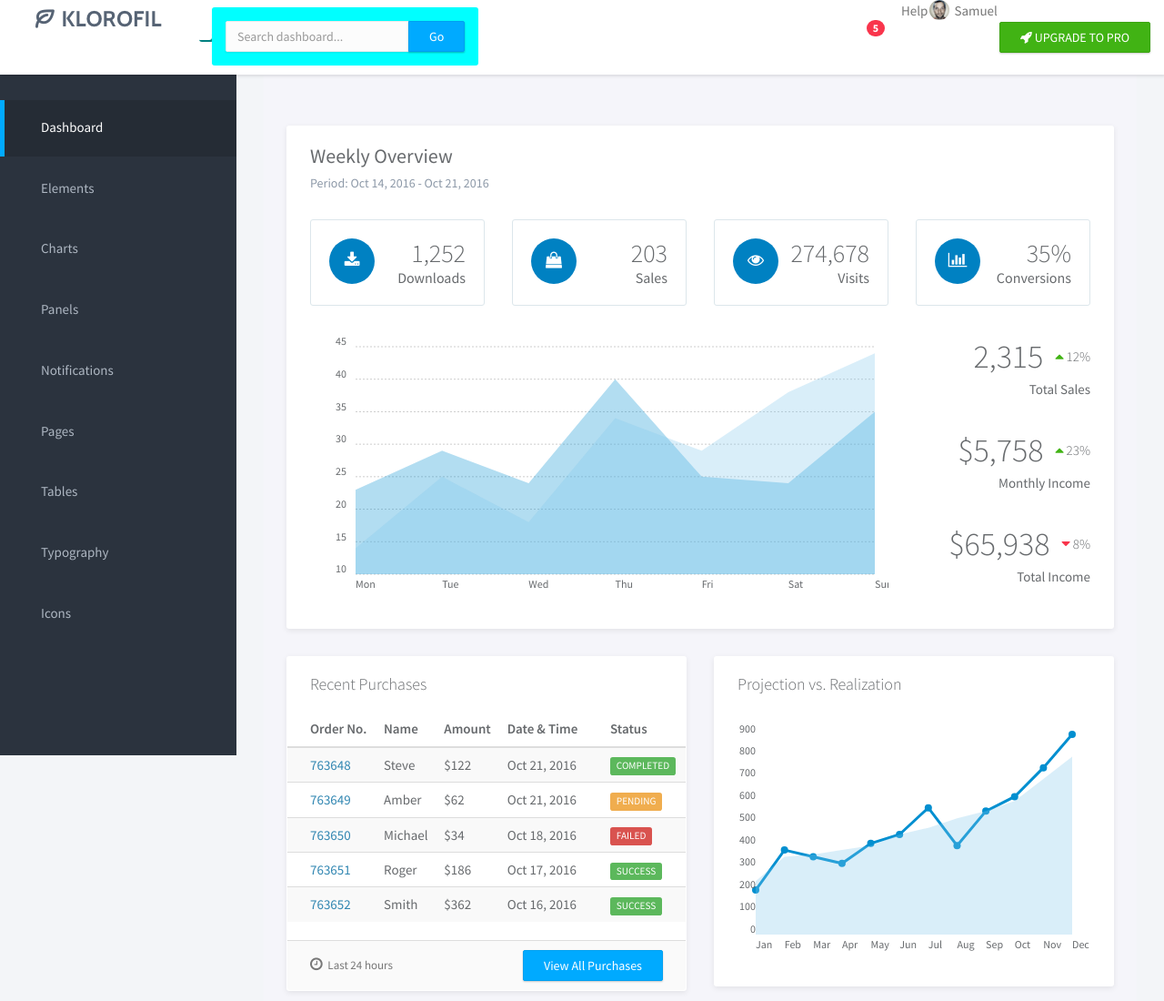
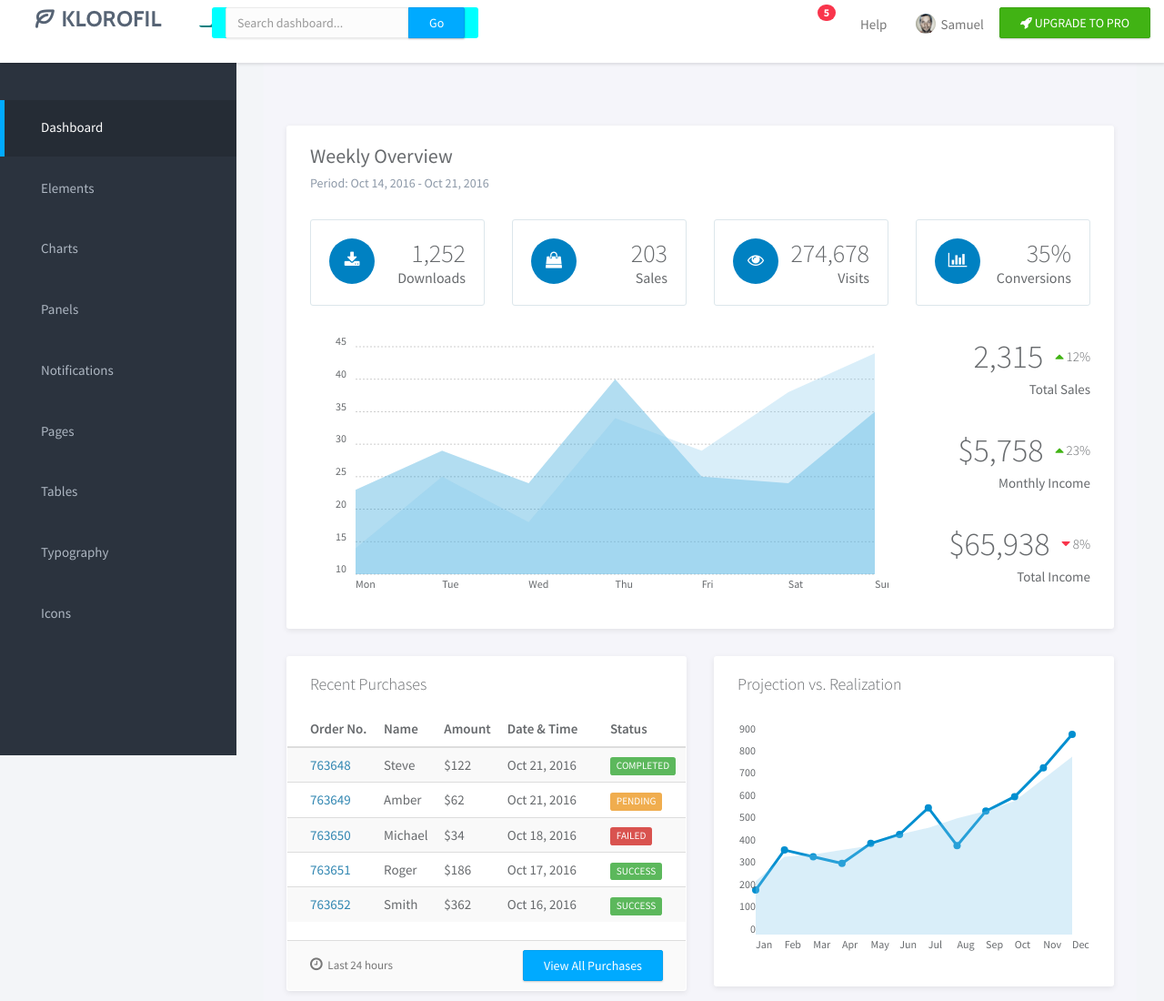
Before and after one commit to NtdStart/ChatApp, a website: page views/admin/index.html in a window 1280 px wide. Shown: the top 1100 px of the page at 91% size. Drawn offline with Linux system fonts and the light colour scheme; files that its build step writes are made by us from their sources; files whose address does not match are found by name.

Commit message:
edit css header

```diff
--- a/public/admin/css/main.css
+++ b/public/admin/css/main.css
@@ -187,8 +187,7 @@ html.fullscreen-bg #wrapper {
       float: right; } }
 
 .navbar-btn {
-  float: left;
-  padding: 16px 0; }
+  float: left; }
   .navbar-btn button {
     font-size: 24px;
     padding: 4px 8px;
@@ -204,7 +203,6 @@ html.fullscreen-bg #wrapper {
   float: right; }
 
 .navbar-form {
-  padding: 15px;
   border: 0; }
   .navbar-form input[type="text"] {
     min-width: 200px; }
@@ -230,16 +228,14 @@ html.fullscreen-bg #wrapper {
   *vertical-align: auto;
   *zoom: 1;
   *display: inline;
-  padding-top: 28px;
   padding-bottom: 28px;
   position: relative; }
   .navbar-nav .icon-menu .badge {
     position: absolute;
-    top: 22px;
-    right: 16px; }
-
-.navbar-nav > li > a {
-  padding: 0px 0px; }
+    top: 5px;
+    right: 10px; }
+
+.navbar-nav > li > a { }
   .navbar-nav > li > a > i {
     font-size: 22px;
     margin-right: 2px;
```
